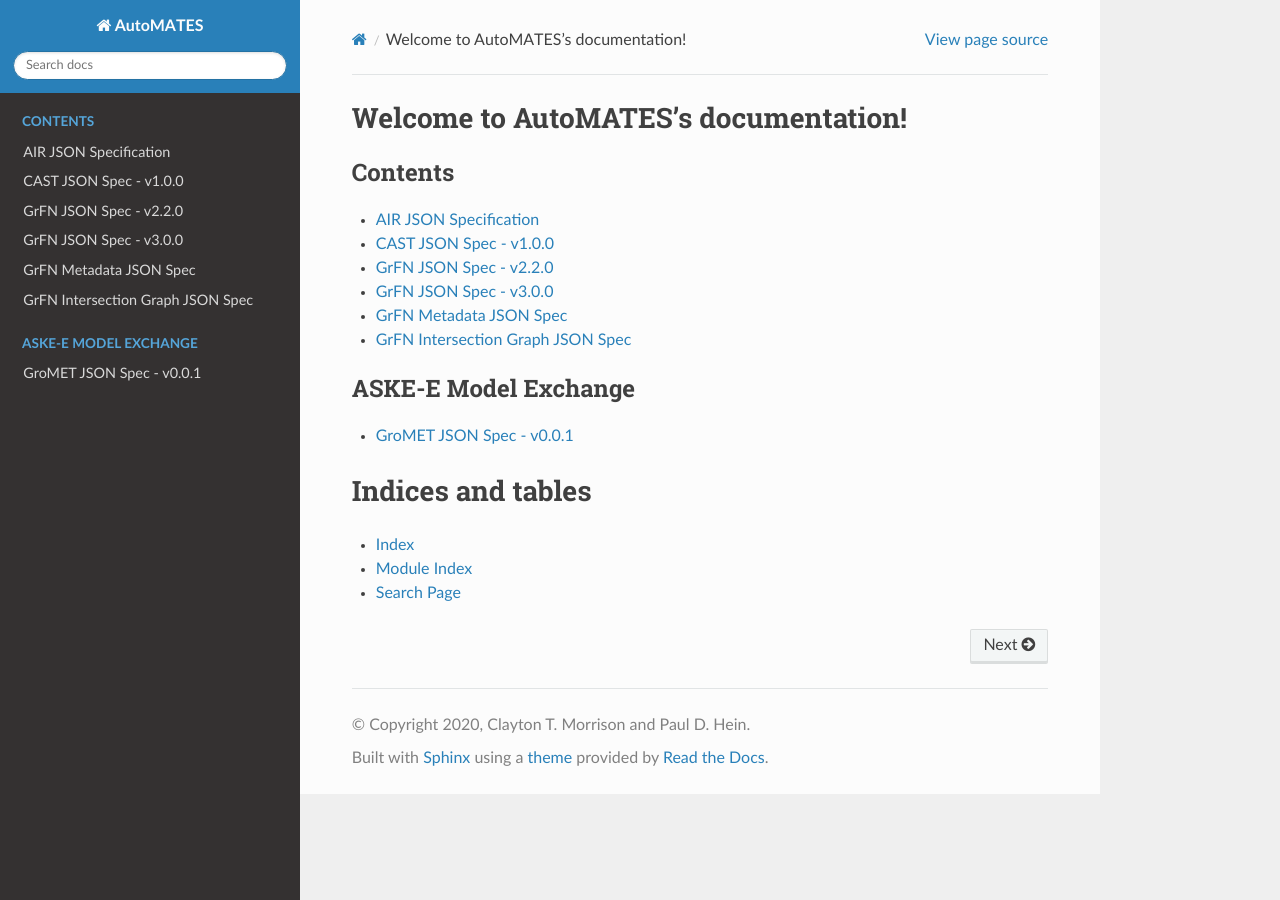
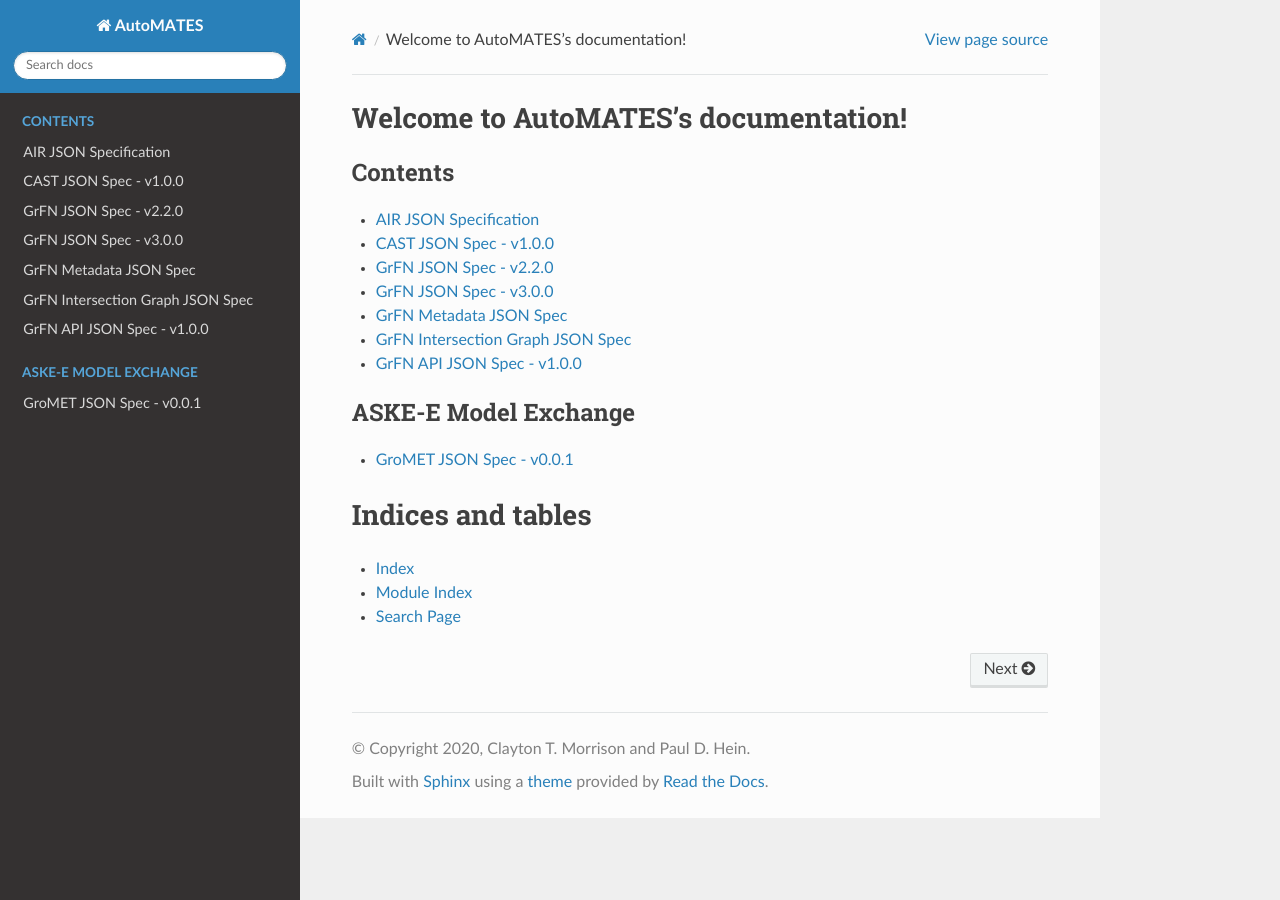
Before and after one commit to ml4ai/automates-v2, a Sphinx documentation site: the page built from docs/source/index.rst, in a window 1280 px wide. Built offline with Sphinx 7.4.7 and the Read the Docs theme 2.0.0, drawn with Linux system fonts in a browser that asks for light colours; pages that are not in the unit, such as notebooks, are missing from menus.

Commit message:
Add files to support GrFN API html generation

```diff
--- /dev/null
+++ b/docs/source/grfn_api_v1.0.0.rst
@@ -0,0 +1,5 @@
+GrFN API JSON Spec - v1.0.0
+=======================
+
+.. raw:: html
+  :file: grfn_api_v1.0.0.html
--- a/docs/source/index.rst
+++ b/docs/source/index.rst
@@ -16,6 +16,7 @@ Welcome to AutoMATES's documentation!
    grfn_v3.0.0
    grfn_metadata
    gfrn_intersection_graph
+   grfn_api_v1.0.0
 
 .. toctree::
    :maxdepth: 2
```
Also changed, not shown: 1 other file.
